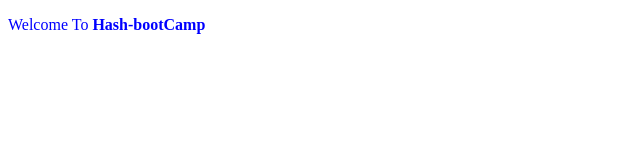
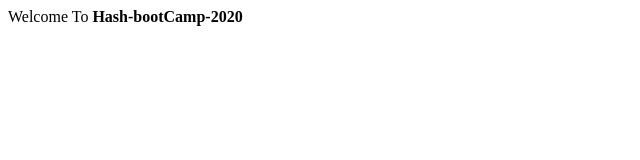
Before and after one commit to MuhammadSajid404/Hash-BootCamp-2020, a plain HTML site: page index.html in a window 1280 px wide. Shown: the whole page, without its empty margins (0-640 px from the left). Drawn offline with Linux system fonts and the light colour scheme.

Commit message:
updated index.html
remov blue insert red
add 2020 to bootcamp

```diff
--- a/index.html
+++ b/index.html
@@ -4,13 +4,13 @@
     <title>Hash-bootCamp</title>
     <style>
         p {
-            color: blue;
+            color:red;
         }
     </style>
 </head>
 <body>
     <div>
-        <p>Welcome To <b>Hash-bootCamp</b></p>
+        Welcome To <b>Hash-bootCamp-2020</b>
     </div>
 </body>
 </html>
```
